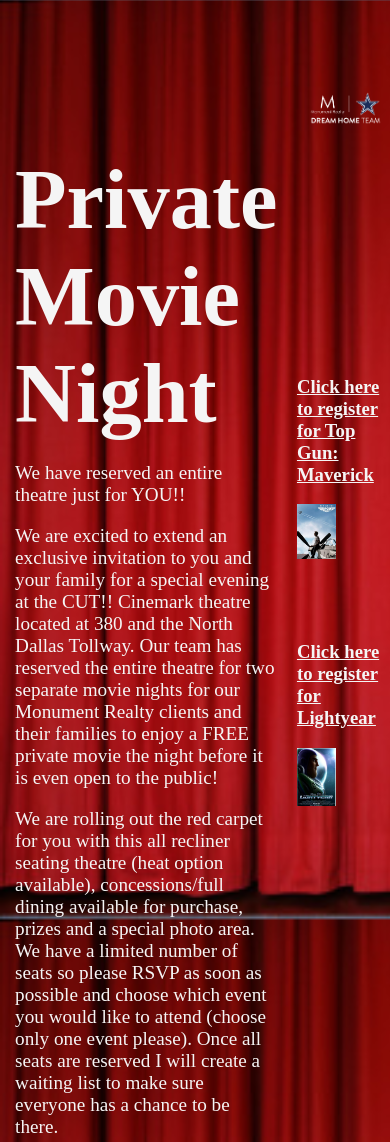
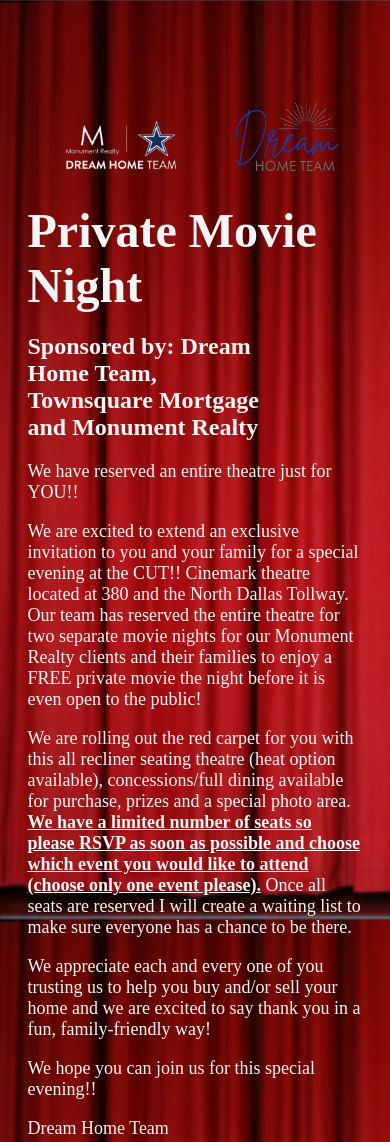
Before and after one commit to Matt4292/movie-night, a plain HTML site: page index.html in a window 390 px wide. Shown: the top 1142 px of the page. Drawn offline with Linux system fonts and the light colour scheme.

Commit message:
added a couple things and fixed responsivness

```diff
--- a/assets/css/style.css
+++ b/assets/css/style.css
@@ -4,18 +4,13 @@
 
 .App {
   max-width: 100vw;
-  max-height: 100vh;
+  height: 100vh;
   display: flex;
+  flex-direction: column;
   justify-content: center;
   padding-top: 7vh;
   background-image: url("../images/curtains.jpg");
   background-size: cover;
-}
-
-.logos{
-  height: auto;
-  width: 25vw;
-  margin-top: 3vh;
 }
 
 .main {
@@ -23,35 +18,68 @@
   padding-left: 5vw;
   padding-right: 5vw;
   text-align: start;
+  display: flex;
+  flex-direction: column;
+}
+
+.header {
+  display: flex;
+  margin-top: 40vh;
+  justify-content: space-between;
+}
+
+.title {
+  margin-top: 0;
+  padding-top: 8vh;
+  margin-bottom: 2vh;
+  font-size: 8vh;
+}
+
+.logos{
+  display: flex;
+  flex-direction: column;
+  margin-top: 8vh;
+}
+
+.logo {
+  height: auto;
+  width: 25vw;
+}
+
+.bold {
+  font-weight: bolder;
+  text-decoration: underline;
+}
+
+h2 {
+  width: 65vw
 }
 
 p {
   font-size: larger;
+  word-wrap:break-word
 }
 
-.title {
-  margin-top: 0;
-  padding-top: 10vh;
-  margin-bottom: 2vh;
-  font-size: 10vh;
+h2 {
+  font-weight: 600;
 }
 
 aside {
   flex-basis: 30%;
   display: flex;
-  flex-direction: column;
   justify-content: space-between;
 }
 
 .links {
   padding-bottom: 5vh;
   display: flex;
-  flex-direction: column;
-  justify-content: space-between;
+  width: 100%;
+  justify-content: space-around;
+  text-align: center;
 }
 
 .poster {
-  width: 10vw;
+  width: 25vw;
   height: auto;
   padding-bottom: 7vh;
 }
@@ -70,3 +98,58 @@ aside {
   color: black;
   padding: 15px
 }
+
+@media screen and (min-width: 1400px) {
+  .header {
+    margin-top: 40vh;
+  }
+}
+
+@media screen and (max-width: 992px) {
+  .header {
+    margin-top: 180vh;
+  }
+  .links {
+    flex-direction: column;
+  }
+  .poster {
+    width: 55vw;
+  }
+}
+
+@media screen and (max-width: 800px) {
+  .header {
+    margin-top: 160vh;
+  }
+}
+
+@media screen and (max-width: 600px) {
+  .header {
+    flex-direction: column-reverse;
+    margin-top: 120vh;
+  }
+  .logos {
+    flex-direction: row;
+    margin-top: 20vh;
+    justify-content: space-around;
+  }
+  .logo {
+    width: 30vw;
+    height: max-content;
+  }
+  .monument-logos {
+    width: 40vw;
+    margin-top: 3vh;
+  }
+
+  .title {
+    font-size: 3rem;
+    padding-top: 3vh;
+  }
+
+  p {
+    font-size: large;
+  }
+
+
+}
--- a/index.html
+++ b/index.html
@@ -10,16 +10,33 @@
 <body class='App'>
 
     <main class='main'>
-      <h1 class='title'>Private Movie Night</h1>
-      <p>We have reserved an entire theatre just for YOU!!</p>
-      <p>We are excited to extend an exclusive invitation to you and your family for a special evening at the CUT!! Cinemark theatre located at 380 and the North Dallas Tollway. Our team has reserved the entire theatre for two separate movie nights for our Monument Realty clients and their families to enjoy a FREE private movie the night before it is even open to the public!</p>
-      <p>We are rolling out the red carpet for you with this all recliner seating theatre (heat option available), concessions/full dining available for purchase, prizes and a special photo area. We have a limited number of seats so please RSVP as soon as possible and choose which event you would like to attend (choose only one event please). Once all seats are reserved I will create a waiting list to make sure everyone has a chance to be there.</p>
-      <p>We appreciate each and every one of you trusting us to help you buy and/or sell your home and we are excited to say thank you in a fun, family-friendly way!</p>
-      <p>We hope you can join us for this special evening!!</p>
-      <p>Dream Home Team</p>
+      <div class="header">
+        <div>
+          <h1 class='title'>Private Movie Night</h1>
+          <h2>Sponsored by: Dream Home Team, Townsquare Mortgage and Monument Realty</h2>
+          <p>We have reserved an entire theatre just for YOU!!</p>
+          <p class="first-p">We are excited to extend an exclusive invitation to you and your family for a special evening at the CUT!! Cinemark theatre located at 380 and the North Dallas Tollway. Our team has reserved the entire theatre for two separate movie nights for our Monument Realty clients and their families to enjoy a FREE private movie the night before it is even open to the public!</p>
+          <p>We are rolling out the red carpet for you with this all recliner seating theatre (heat option available), concessions/full dining available for purchase, prizes and a special photo area. <span class="bold">We have a limited number of seats so please RSVP as soon as possible and choose which event you would like to attend (choose only one event please).</span>  Once all seats are reserved I will create a waiting list to make sure everyone has a chance to be there.</p>
+          <p>We appreciate each and every one of you trusting us to help you buy and/or sell your home and we are excited to say thank you in a fun, family-friendly way!</p>
+          <p>We hope you can join us for this special evening!!</p>
+          <p>Dream Home Team</p>
+        </div>
+
+        <div class='logos'>
+          <img src='./assets/images/logos.png' alt='Monument logos' class="logo monument-logos"></img>
+          <img src='./assets/images/1.png' alt='Dream home team logo' class="logo"></img>
+        </div>
+      </div>
+
+
+
+
+
+
+
     </main>
     <aside>
-      <img src='./assets/images/logos.png' alt='Monument logos' class='logos'></img>
+
       <div class='links'>
         <div>
           <a href="./maverick.html">
```
Also changed, not shown: assets/images/1.png (added).
